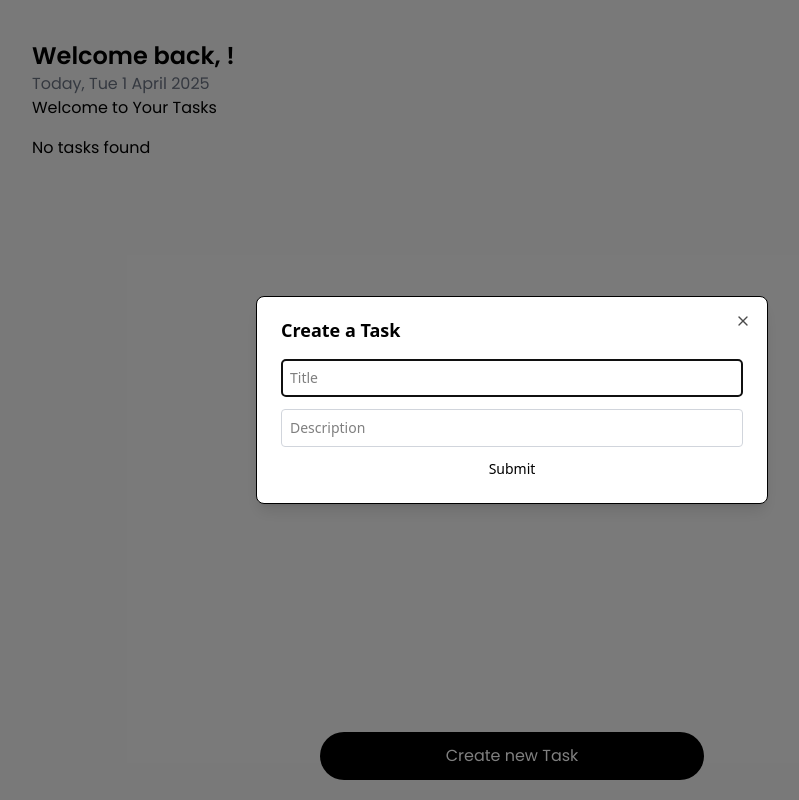
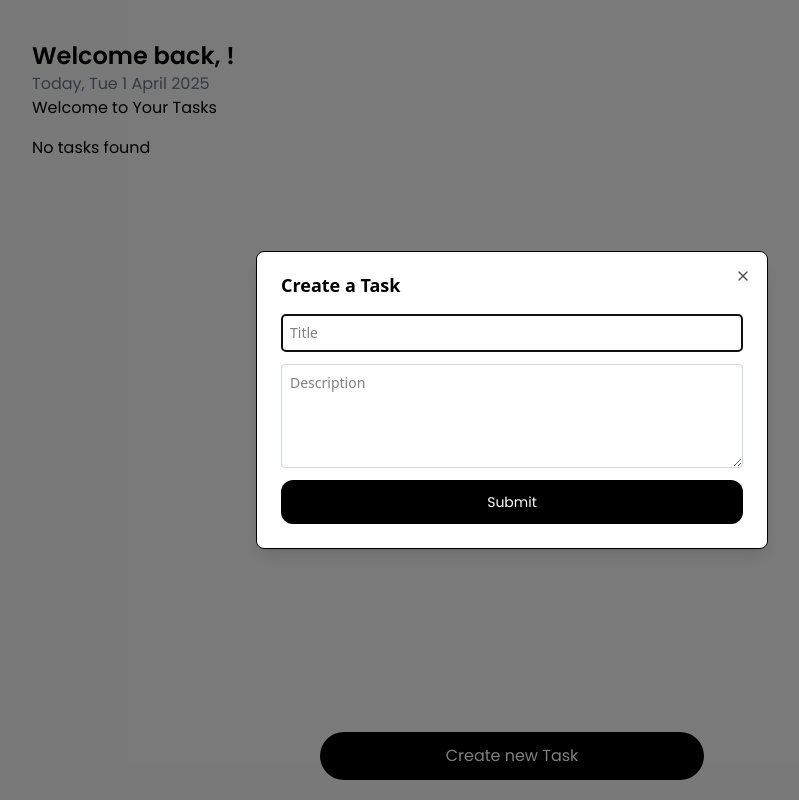
Before and after one commit to giantmons/todo, a React (Vite) app in the folder frontend/: page /dashboard in a window 1280 px wide. Both pictures are taken after a click on the button "Create new Task". Shown: the whole page, without its empty margins (128-927 px from the left). Built offline with nearby package versions, Linux system fonts and the light colour scheme.

Commit message:
Minor UI changes

```diff
--- a/frontend/src/pages/dashboard.tsx
+++ b/frontend/src/pages/dashboard.tsx
@@ -25,7 +25,7 @@ export default function Dashboard() {
         description: ""
     });
 
-    const handleChange = (e: React.ChangeEvent<HTMLInputElement>) => {
+    const handleChange = (e: React.ChangeEvent<HTMLInputElement | HTMLTextAreaElement>) => {
         setFormData({ ...formData, [e.target.name]: e.target.value });
     };
 
@@ -62,8 +62,8 @@ export default function Dashboard() {
                                 <DialogDescription>
                                     <form onSubmit={handleSubmit} className="flex flex-col gap-3">
                                         <input type="text" name="title" placeholder="Title" onChange={handleChange} required className="p-2 border rounded-sm border-gray-300" />
-                                        <input type="text" name="description" placeholder="Description" onChange={handleChange} required className="p-2 border rounded-sm border-gray-300" />
-                                        <button type="submit">Submit</button>
+                                        <textarea name="description" placeholder="Description" onChange={handleChange} required className="p-2 h-26 border rounded-sm border-gray-300" />
+                                        <button type="submit" className="font-poppins text-white rounded-xl bg-black p-3 hover:scale-95 transition cursor-pointer">Submit</button>
                                     </form>
                                 </DialogDescription>
                             </DialogHeader>
```
